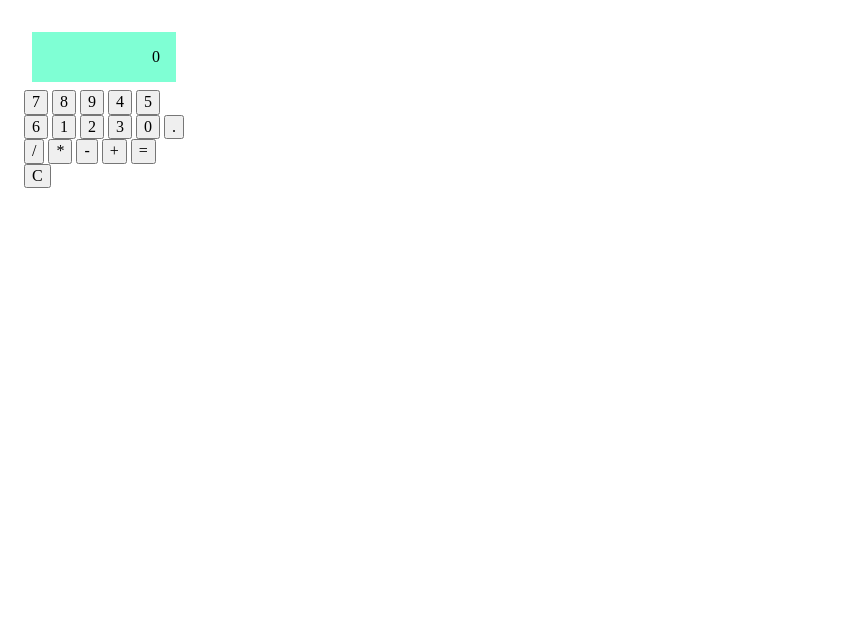
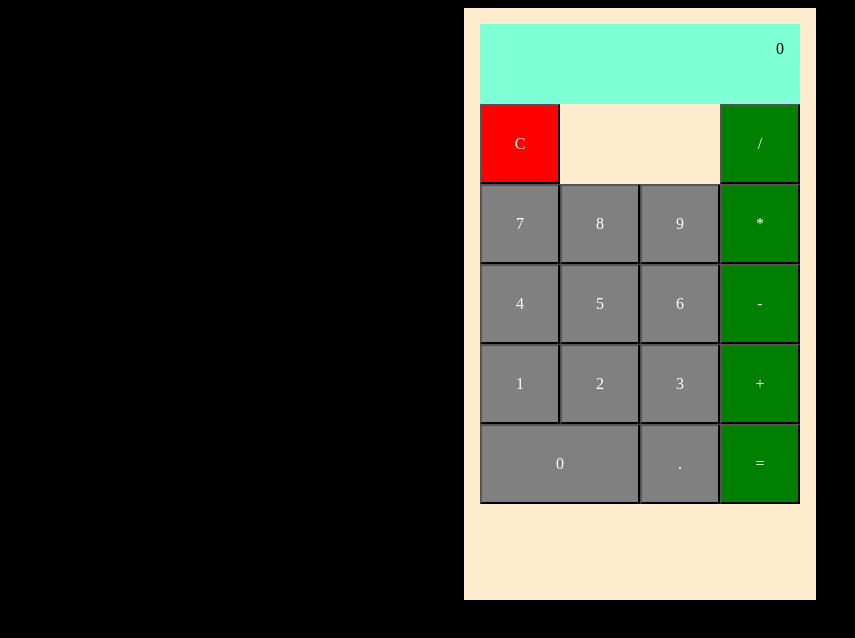
Before and after one commit to ADECruse/js_calculator, a plain HTML site: page index.html in a window 1280 px wide. Shown: the whole page, without its empty margins (0-855 px from the left). Drawn offline with Linux system fonts and the light colour scheme.

Commit message:
Update styling

```diff
--- a/index.html
+++ b/index.html
@@ -11,7 +11,8 @@
     <main>
         <section id="calculator">
             <div id="display-result">0</div>
-            <div>
+            <button id="clear">C</button>
+            <div id="digits">
                 <button class="digit">7</button>
                 <button class="digit">8</button>
                 <button class="digit">9</button>
@@ -21,19 +22,16 @@
                 <button class="digit">1</button>
                 <button class="digit">2</button>
                 <button class="digit">3</button>
-                <button class="digit">0</button>
+                <button id="zero" class="digit">0</button>
                 <button class="digit">.</button>
+            </div>
+            <div id="operators">
                 <button class="operator" id="divide">/</button>
                 <button class="operator" id="multiply">*</button>
                 <button class="operator" id="subtract">-</button>
                 <button class="operator" id="add">+</button>
                 <button id="equals">=</button>
-                <button id="clear">C</button>
-
             </div>
-
-
-
         </section>
     </main>
     <script src="script.js"></script>
--- a/style.css
+++ b/style.css
@@ -1,18 +1,76 @@
+body {
+    background-color: black;
+}
+
 main {
-    display: grid;
-    max-width: 640px;
+    display: flex;
+    flex-direction: row;
+    justify-content: center;
+    align-items: center;
+    width: 100%;
 }
 
 #calculator {
-    display: grid;
-    width: 10rem;
+
+    width: auto;
     margin: 0.5rem;
     padding: 1rem;
+    background-color: blanchedalmond;
+    display: grid;
+    gap: 0;
+    grid-template-columns: 5rem 5rem 5rem 5rem;
+    grid-template-rows: 5rem 5rem 5rem 5rem 5rem 5rem 5rem;
+    grid-template-areas:
+    "display display display display"
+    "clear . . operators"
+    "digit digit digit operators"
+    "digit digit digit operators"
+    "digit digit digit operators"
+    "digit digit digit operators"
+    "digit digit digit operators";
 }
 
 #display-result {
+    grid-area: display;
     padding: 1rem;
     background-color: aquamarine;
-    margin: 0.5rem;
+    margin: 0rem;
     text-align: right;
 }
+
+#digits {
+    grid-area: digit;
+    display: flex;
+    flex-direction: row;
+    flex-wrap: wrap;
+    align-content: flex-start;
+}
+
+.digit {
+    background-color: gray;
+}
+
+#zero {
+    flex-grow: 1;
+}
+
+#operators {
+    grid-area: operators;
+    display: flex;
+    flex-direction: column;
+}
+
+.operator {
+
+}
+
+#clear {
+    grid-area: clear;
+    background-color: red;
+}
+button {
+    width: 5rem;
+    height: 5rem;
+    background-color: green;
+    color: white;
+}
```
